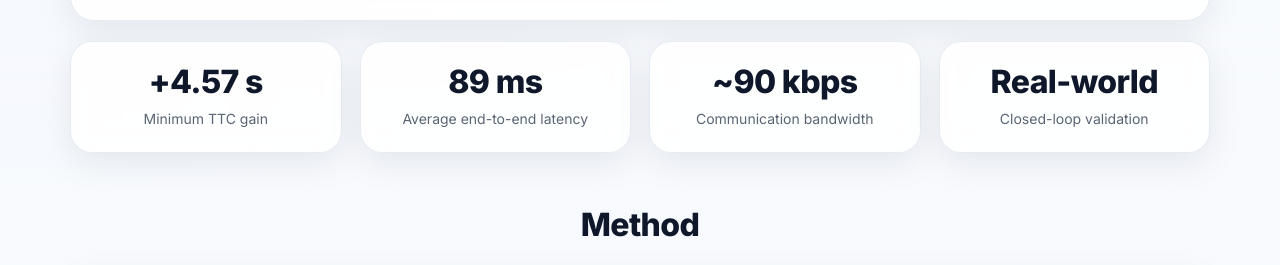
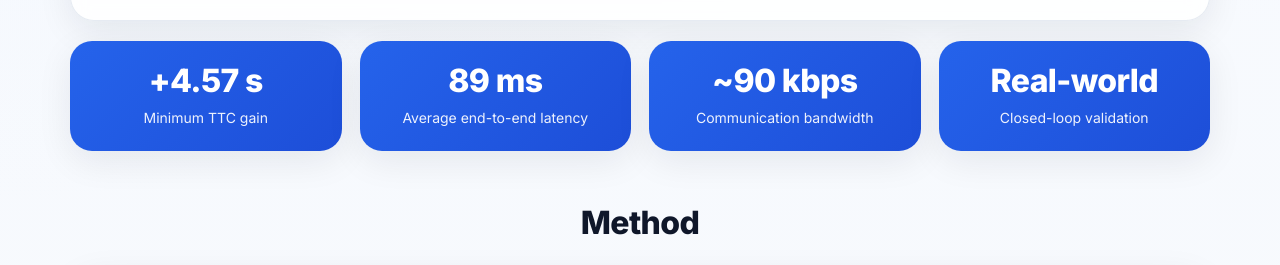
Before and after one commit to DarrenQu/CooperDrive, a plain HTML site: page index.html in a window 1280 px wide. Shown: the part 1228-1493 px from the top of the page. Drawn offline with Linux system fonts and the light colour scheme.

Commit message:
Refactor metric card styles and update pre styles

```diff
--- a/style.css
+++ b/style.css
@@ -182,7 +182,7 @@ a {
   gap: 18px;
 }
 
-.metric-card {
+/* .metric-card {
   border-radius: 22px;
   padding: 22px 16px;
   text-align: center;
@@ -200,8 +200,30 @@ a {
   margin-top: 8px;
   font-size: 14px;
   color: var(--muted);
+} */
+
+.metric-card {
+  border-radius: 22px;
+  padding: 22px 16px;
+  text-align: center;
+  background: linear-gradient(135deg, var(--blue), var(--blue-dark));
+  border: none;
+  box-shadow: var(--shadow);
 }
 
+.metric-value {
+  font-size: 32px;
+  font-weight: 800;
+  letter-spacing: -0.02em;
+  line-height: 1.1;
+  color: #ffffff;
+}
+
+.metric-label {
+  margin-top: 8px;
+  font-size: 14px;
+  color: rgba(255, 255, 255, 0.92);
+}
 /* Figure */
 .main-figure {
   width: 100%;
@@ -312,17 +334,6 @@ tbody tr:last-child td {
   color: #334155;
 }
 
-/* pre {
-  margin: 0;
-  padding: 18px;
-  overflow-x: auto;
-  border-radius: 18px;
-  background: #0f172a;
-  color: #e2e8f0;
-  font-size: 14px;
-  line-height: 1.55;
-  box-shadow: inset 0 0 0 1px rgba(255,255,255,0.04);
-} */
 pre {
   margin: 0;
   padding: 16px 18px;
```
